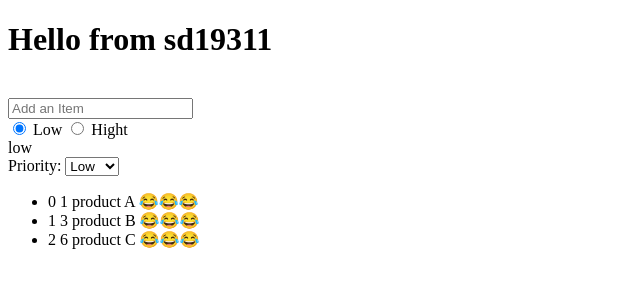
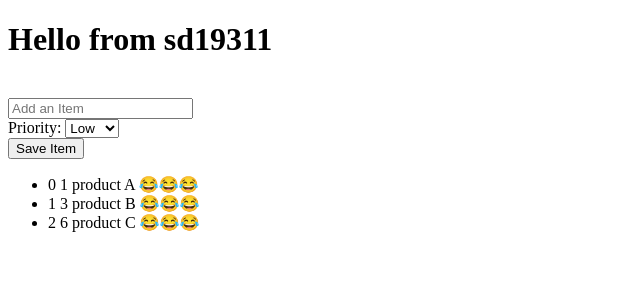
Before and after one commit to huy19712011/vue_SD19311, a Vue app: page / in a window 1280 px wide. Shown: the top 300 px of the page, without its empty margins (0-640 px from the left). Built offline with nearby package versions, Linux system fonts and the light colour scheme.

Commit message:
User events

```diff
--- a/src/App.vue
+++ b/src/App.vue
@@ -3,6 +3,8 @@ import { ref } from "vue";
 const msg = ref("Hello from sd19311");
 const newItem = ref("");
 const newItemPriority = ref("low");
+
+const iceCreamFlavors = ref(["vanilla"]);
 const items = ref([
   { id: 1, label: "1 product A" },
   { id: 2, label: "3 product B" },
@@ -14,31 +16,14 @@ const items = ref([
   <h1>{{ msg }}</h1>
   <br />
 
+  <form
+    v-on:submit.prevent="items.push({ id: items.length + 1, label: newItem })"
+  >
     <input
       type="text"
       placeholder="Add an Item"
       v-model="newItem"
     />
-  {{ newItem }} <br />
-
-  <label>
-    <input
-      type="radio"
-      value="low"
-      v-model="newItemPriority"
-    />
-    Low
-  </label>
-  <label>
-    <input
-      type="radio"
-      value="hight"
-      v-model="newItemPriority"
-    />
-    Hight
-  </label>
-  <br />
-  {{ newItemPriority }}
     <br />
     <label>
       Priority:
@@ -47,6 +32,10 @@ const items = ref([
         <option value="hight">Hight</option>
       </select>
     </label>
+    <br />
+
+    <button>Save Item</button>
+  </form>
 
   <ul>
     <li
```
Lines whose indentation alone changed are shown as unchanged.
